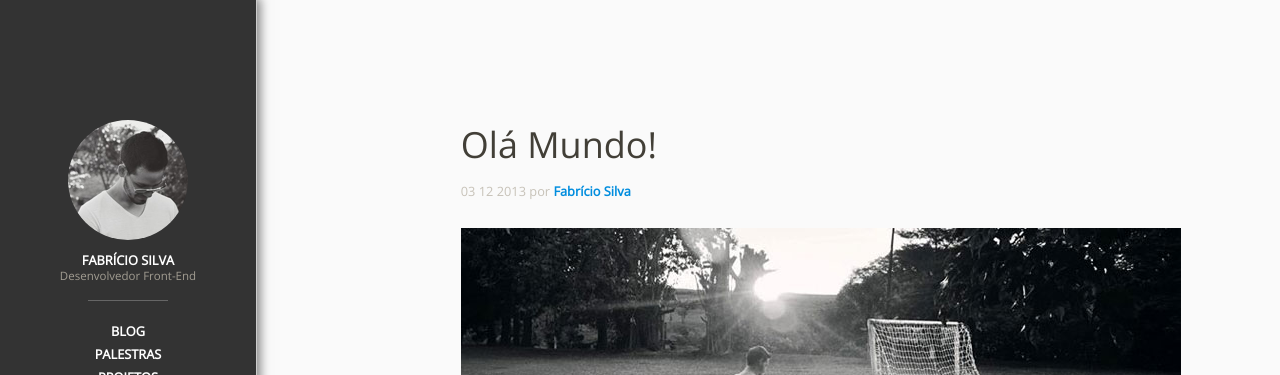
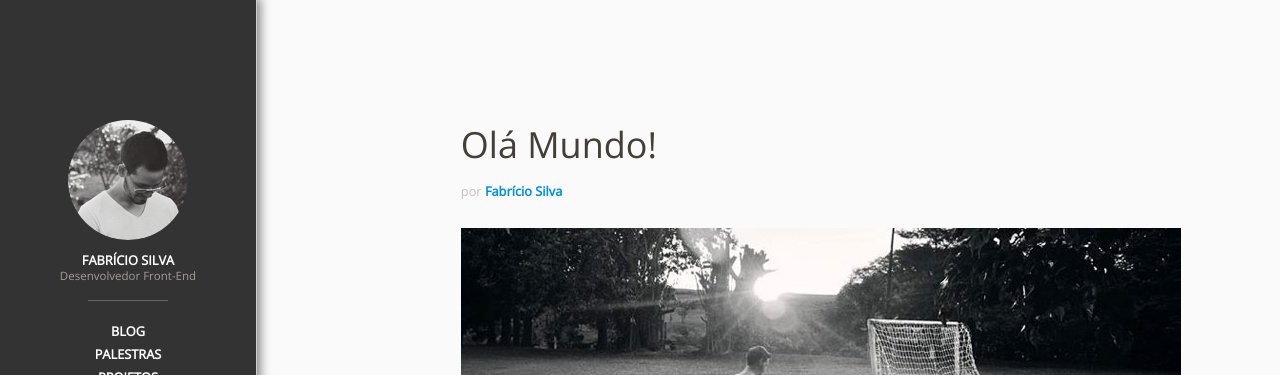
Before and after one commit to fabriciofmsilva/fabriciofmsilva.github.io, a Jekyll site: the page built from _posts/2013-07-03-ola-mundo.md, in a window 1280 px wide and 900 px high. Shown: the top 375 px of the window. Built offline with Jekyll 4.4.1, drawn with Linux system fonts in a browser that asks for light colours; nearby versions of some CDN libraries; comment, search, counter and statistics services are not loaded.

Commit message:
Edit Post

```diff
--- a/_layouts/post.html
+++ b/_layouts/post.html
@@ -6,7 +6,7 @@
 <header class="article-header">
 <h1 itemprop="name" class="article-title">{{ page.title }}</h1>
 <p class="article-date">
-	<time datetime="{{ page.date }}" itemprop="datePublished" content="{{ page.date | date: "%d %M %Y" }}">{{ page.date | date: "%d %M %Y" }}</time>
+	<time datetime="{{ post.date }}" itemprop="datePublished" content="{{ post.date | date: "%d %M %Y" }}">{{ post.date | date: "%d %M %Y" }}</time>
 	por <a href="{{ site.plus }}" itemprop="author" class="post-meta-link">{{ site.name }}</a>
 </p>
 </header>
```
